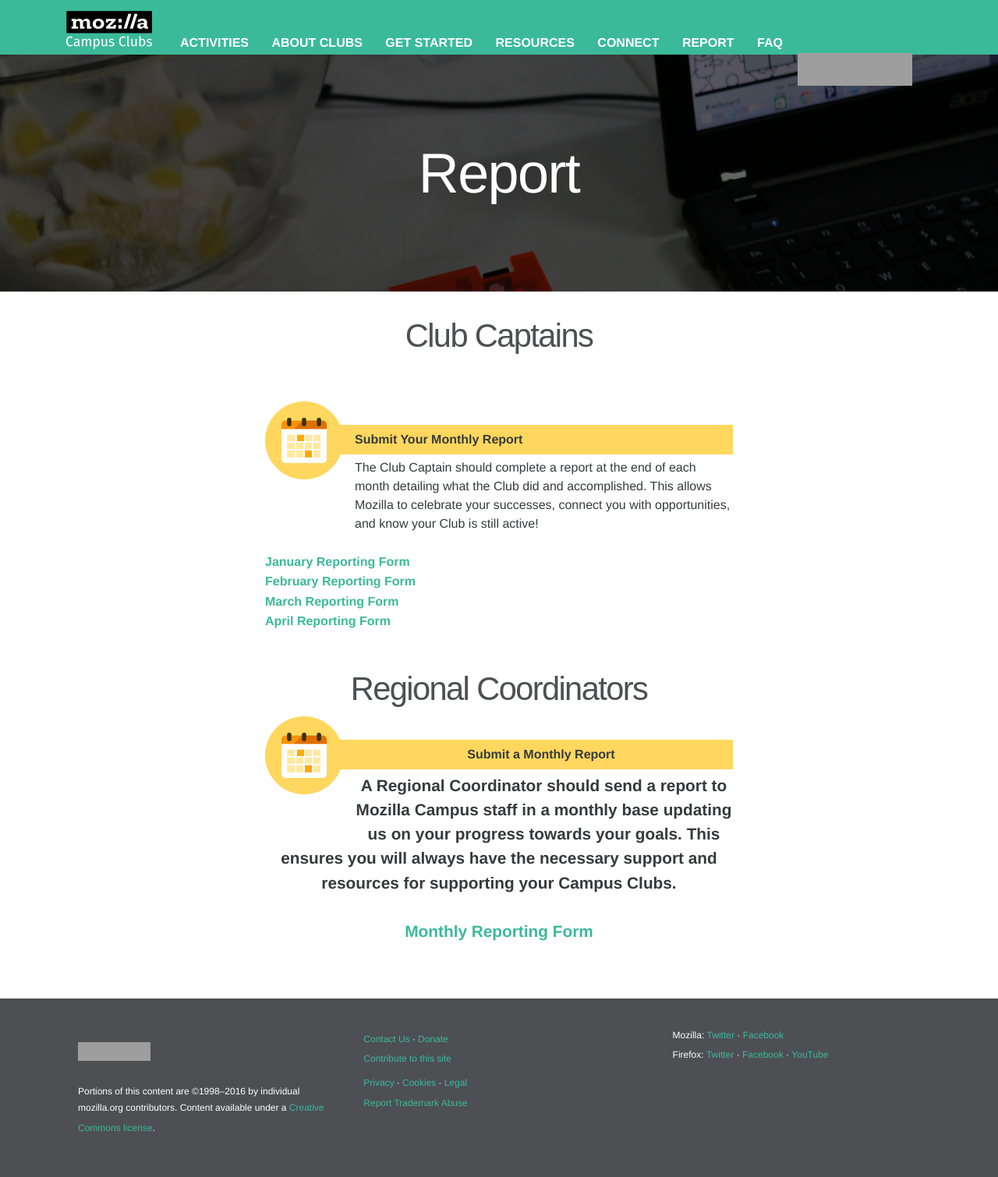
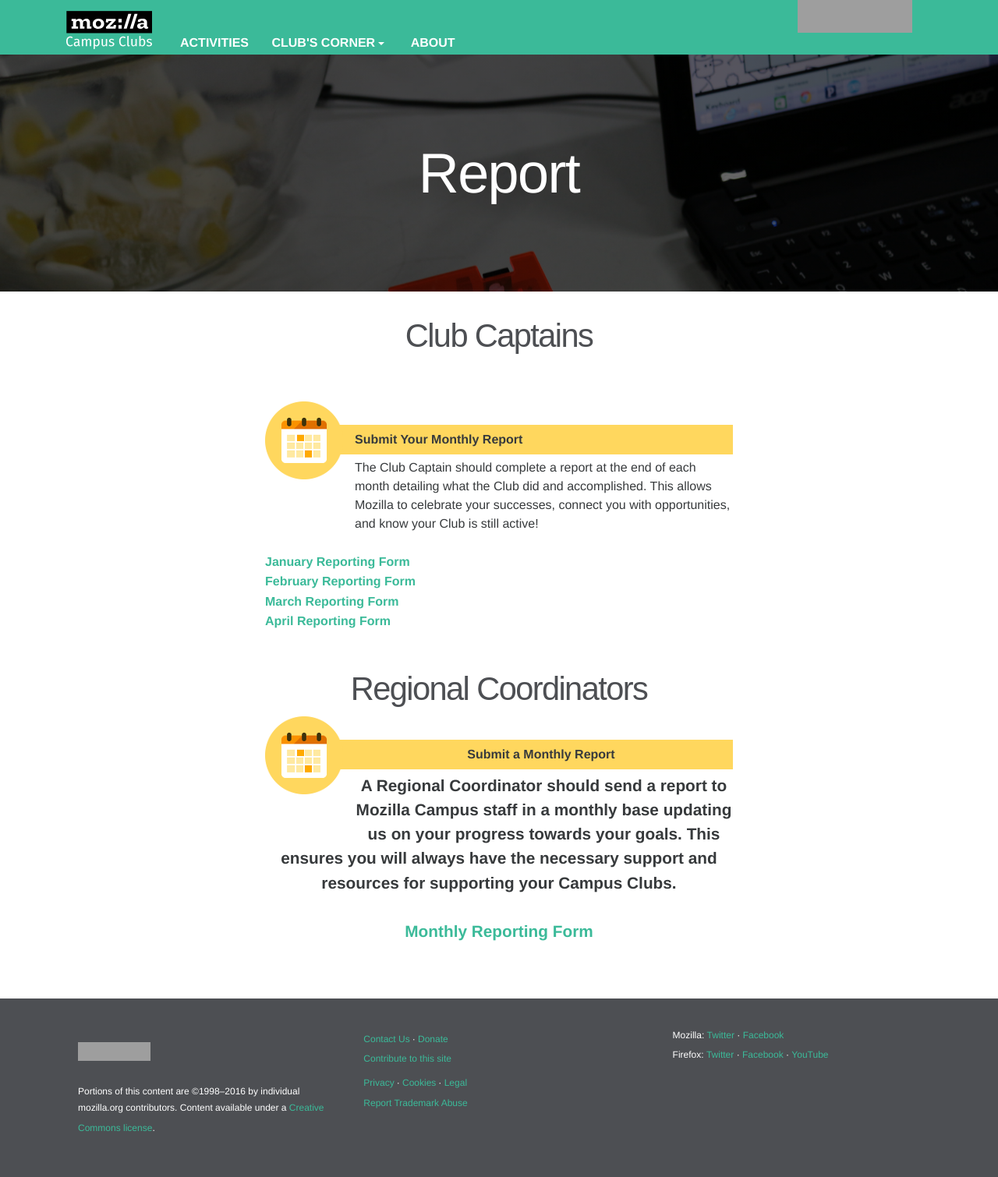
Before and after one commit to mozilla/mozilla-campus-clubs, a Jekyll site: the page built from _pages/report.md, in a window 1280 px wide. Shown: the whole page at 78% size. Built offline with Jekyll 4.4.1, drawn with Linux system fonts in a browser that asks for light colours; some web fonts are replaced; grey boxes are pictures that could not be loaded.

Commit message:
header updated

```diff
--- a/_includes/header.html
+++ b/_includes/header.html
@@ -9,12 +9,16 @@
       </button>
       <div class="collapse navbar-toggleable-md" id="exCollapsingNavbar">
         <a class="nav-link" href="/activities/">Activities</a>
-        <a class="nav-link" href="/about/">About Clubs</a>
-        <a class="nav-link" href="/get-started/">Get Started</a>
-        <a class="nav-link" href="/resources/">Resources</a>
-        <a class="nav-link" href="/connect/">Connect</a>
-        <a class="nav-link" href="/report/#">Report</a>
-        <a class="nav-link" href="/faq/">FAQ</a>
+        <div class="dropdown nav-link">
+           <a class="dropdown-toggle nav-link" href="#" id="navbarDropdown" data-toggle="dropdown" aria-expanded="false">Club's Corner</a>
+           <div class="dropdown-menu">
+                 <a class="dropdown-item nav-link" href="/resources/">Resources</a>
+                 <a class="dropdown-item nav-link" href="/connect/">Connect</a>
+                 <a class="dropdown-item nav-link" href="/report/">Report</a>
+                 <a class="dropdown-item nav-link" href="/faq/">FAQ</a>
+            </div>
+         </div>
+        <a class="nav-link" href="/about/">About</a>
       </div>
 
       <div id="tabzilla" class="hidden-lg-down">
--- a/static/css/app.css
+++ b/static/css/app.css
@@ -180,7 +180,13 @@ nav a:hover {
         max-width: 160px;
     }
 }
-
+.open > .dropdown-menu {
+    display: block;
+    background: #3BBA99;
+}
+a.dropdown-item.nav-link:hover {
+    background: black;
+}
 #tabzilla {
     position:relative;
     float:right
```
